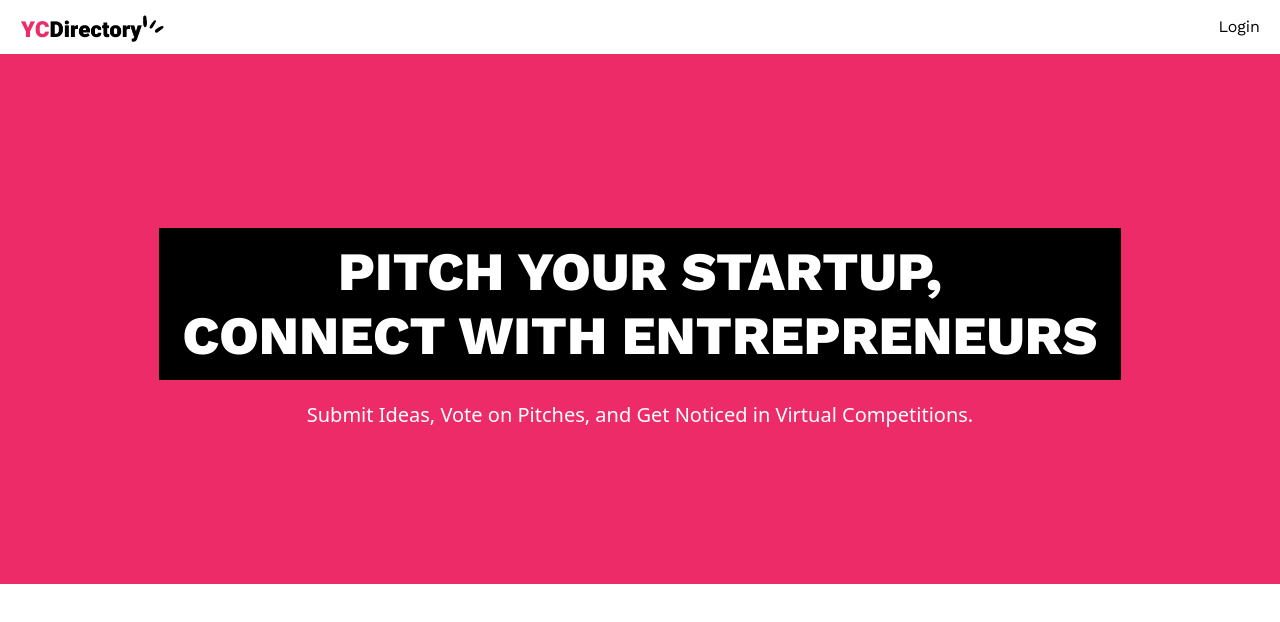
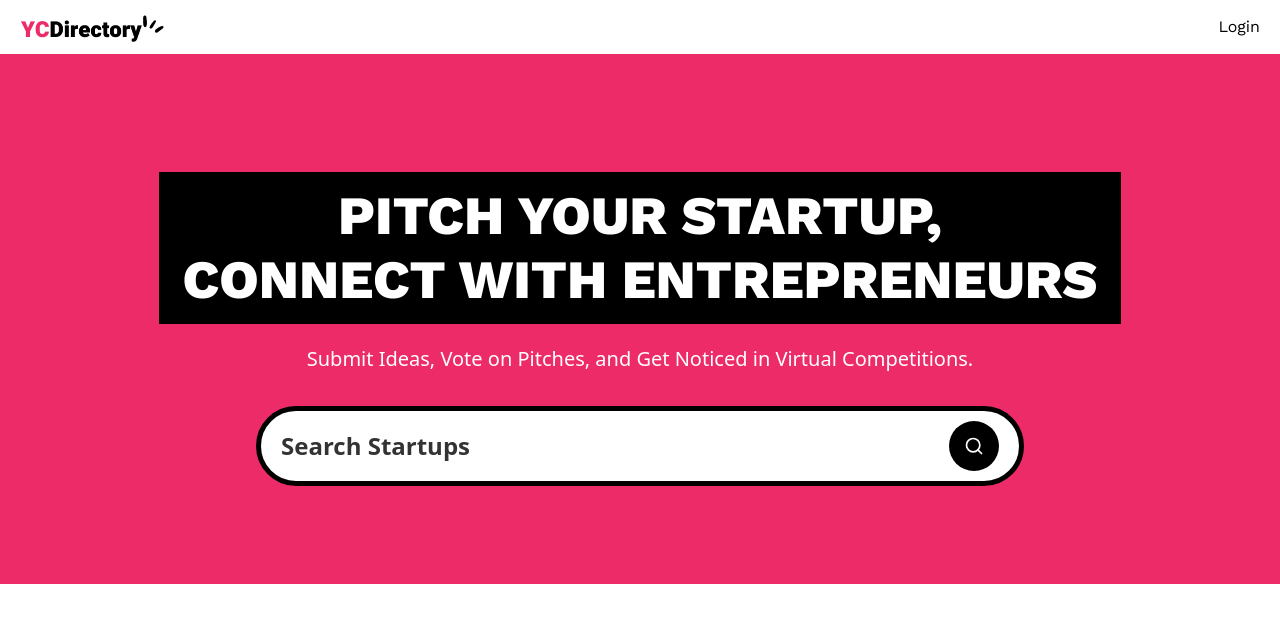
Before and after one commit to Abdo-Hassan/next15, a Next.js app: page / in a window 1280 px wide. Shown: the top 622 px of the page. Built offline with nearby package versions, Linux system fonts and the light colour scheme; no server answers.

Commit message:
add button component

```diff
--- a/app/(root)/layout.tsx
+++ b/app/(root)/layout.tsx
@@ -1,5 +1,5 @@
 import { Metadata } from "next";
-import Navbar from "../components/Navbar";
+import Navbar from "../../components/Navbar";
 
 export default function RootLayout({
   children,
--- a/app/(root)/page.tsx
+++ b/app/(root)/page.tsx
@@ -1,6 +1,13 @@
 import React from "react";
+import SearchForm from "../../components/SearchForm";
 
-const Home = () => {
+const Home = async ({
+  searchParams,
+}: {
+  searchParams: Promise<{ query: string }>;
+}) => {
+  const query = (await searchParams).query || "";
+
   return (
     <>
       <section className="pink_container">
@@ -12,6 +19,8 @@ const Home = () => {
           Submit Ideas, Vote on Pitches, and Get Noticed in Virtual
           Competitions.
         </p>
+
+        <SearchForm query={query} />
       </section>
     </>
   );
--- /dev/null
+++ b/components/SearchForm.tsx
@@ -0,0 +1,28 @@
+import React from "react";
+import Form from "next/form";
+import { Search } from "lucide-react";
+import SearchFormReset from "./SearchFormReset";
+
+const SearchForm = ({ query }: { query: string }) => {
+  return (
+    <Form action="/" scroll={false} className="search-form">
+      <input
+        defaultValue={query}
+        // name here indicate this : http://localhost:3000/?query=test
+        name="query"
+        placeholder="Search Startups"
+        className="search-input"
+      />
+
+      <div className="flex gap-2">
+        {query && <SearchFormReset />}
+
+        <button type="submit" className="search-btn text-white">
+          <Search className="size-5" />
+        </button>
+      </div>
+    </Form>
+  );
+};
+
+export default SearchForm;
--- /dev/null
+++ b/components/SearchFormReset.tsx
@@ -0,0 +1,25 @@
+"use client";
+
+import { X } from "lucide-react";
+import Link from "next/link";
+import React from "react";
+
+const SearchFormReset = () => {
+  const reset = () => {
+    const form = document.querySelector(".search-form") as HTMLFormElement;
+
+    if (form) {
+      form.reset();
+    }
+  };
+
+  return (
+    <button type="reset" onClick={reset}>
+      <Link href="/" className="search-btn text-white">
+        <X className="size-5" />
+      </Link>
+    </button>
+  );
+};
+
+export default SearchFormReset;
--- /dev/null
+++ b/components/ui/button.tsx
@@ -0,0 +1,57 @@
+import * as React from "react"
+import { Slot } from "@radix-ui/react-slot"
+import { cva, type VariantProps } from "class-variance-authority"
+
+import { cn } from "@/lib/utils"
+
+const buttonVariants = cva(
+  "inline-flex items-center justify-center gap-2 whitespace-nowrap rounded-md text-sm font-medium transition-colors focus-visible:outline-none focus-visible:ring-1 focus-visible:ring-ring disabled:pointer-events-none disabled:opacity-50 [&_svg]:pointer-events-none [&_svg]:size-4 [&_svg]:shrink-0",
+  {
+    variants: {
+      variant: {
+        default:
+          "bg-primary text-primary-foreground shadow hover:bg-primary/90",
+        destructive:
+          "bg-destructive text-destructive-foreground shadow-sm hover:bg-destructive/90",
+        outline:
+          "border border-input bg-background shadow-sm hover:bg-accent hover:text-accent-foreground",
+        secondary:
+          "bg-secondary text-secondary-foreground shadow-sm hover:bg-secondary/80",
+        ghost: "hover:bg-accent hover:text-accent-foreground",
+        link: "text-primary underline-offset-4 hover:underline",
+      },
+      size: {
+        default: "h-9 px-4 py-2",
+        sm: "h-8 rounded-md px-3 text-xs",
+        lg: "h-10 rounded-md px-8",
+        icon: "h-9 w-9",
+      },
+    },
+    defaultVariants: {
+      variant: "default",
+      size: "default",
+    },
+  }
+)
+
+export interface ButtonProps
+  extends React.ButtonHTMLAttributes<HTMLButtonElement>,
+    VariantProps<typeof buttonVariants> {
+  asChild?: boolean
+}
+
+const Button = React.forwardRef<HTMLButtonElement, ButtonProps>(
+  ({ className, variant, size, asChild = false, ...props }, ref) => {
+    const Comp = asChild ? Slot : "button"
+    return (
+      <Comp
+        className={cn(buttonVariants({ variant, size, className }))}
+        ref={ref}
+        {...props}
+      />
+    )
+  }
+)
+Button.displayName = "Button"
+
+export { Button, buttonVariants }
--- a/package.json
+++ b/package.json
@@ -14,6 +14,7 @@
     "react-dom": "$react-dom"
   },
   "dependencies": {
+    "@radix-ui/react-slot": "^1.1.0",
     "@tailwindcss/typography": "^0.5.15",
     "class-variance-authority": "^0.7.0",
     "clsx": "^2.1.1",
```
Also changed, not shown: components/Navbar.tsx (renamed from app/components/Navbar.tsx), 1 other file (tests, documents, lock files or other folders).
